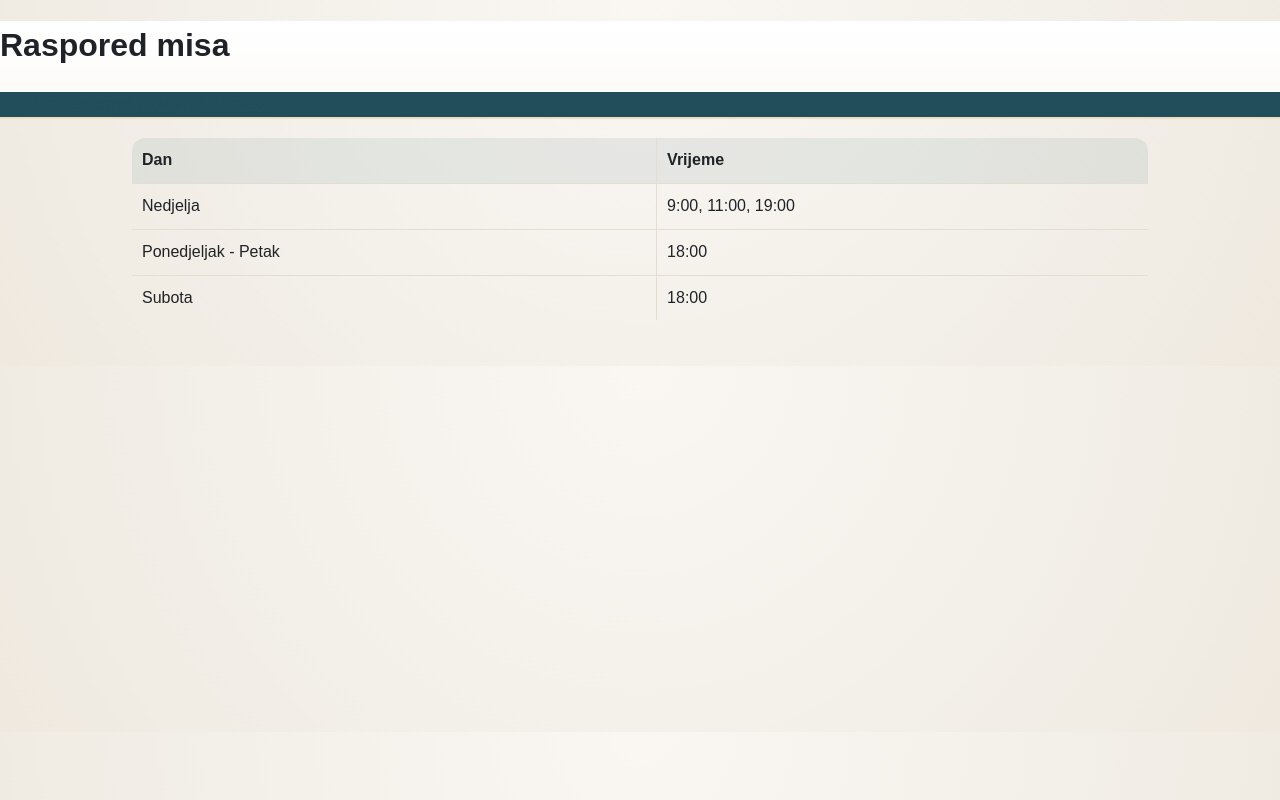
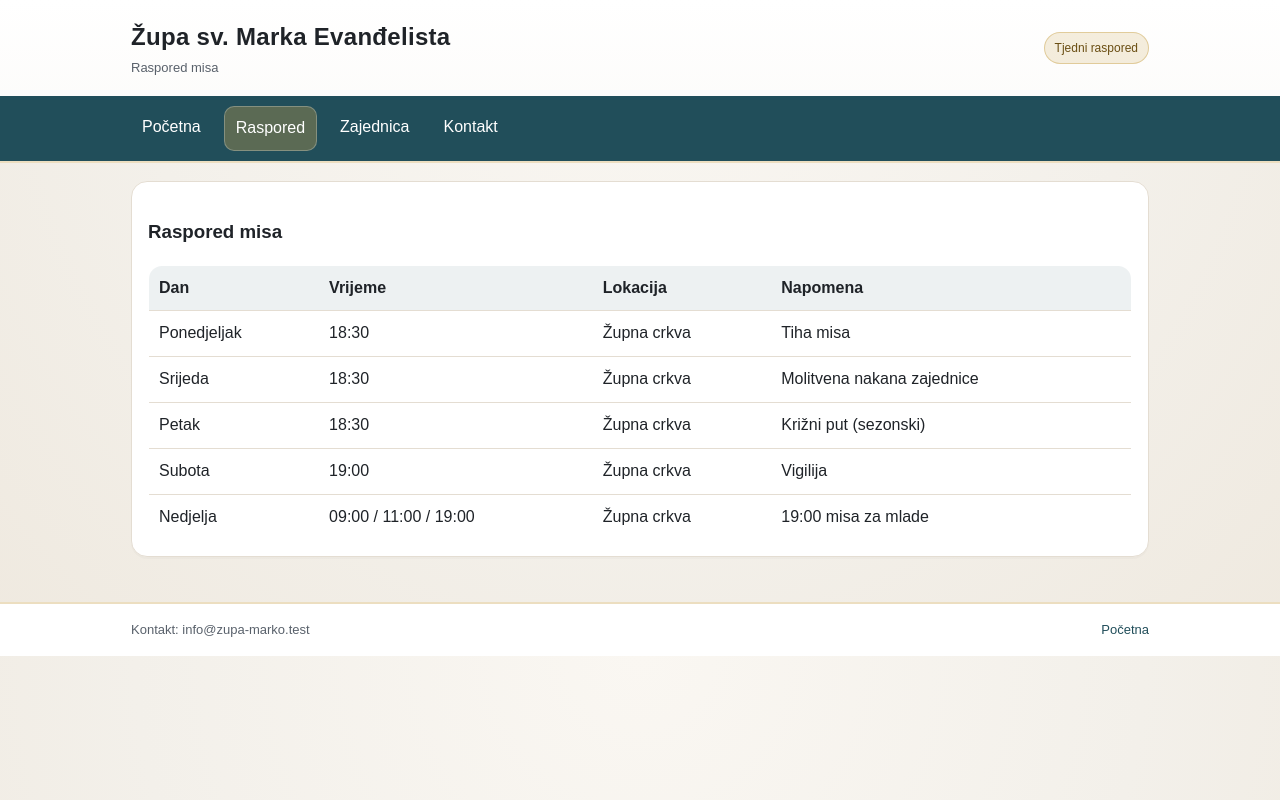
Before and after one commit to IvanOstric/projektni_rad_io, a plain HTML site: page raspored.html in a window 1280 px wide. Drawn offline with Linux system fonts and the light colour scheme.

Commit message:
Update raspored.html

```diff
--- a/raspored.html
+++ b/raspored.html
@@ -1,43 +1,59 @@
 <!DOCTYPE html>
 <html lang="hr">
 <head>
-  <meta charset="UTF-8">
-  <title>Raspored misa</title>
-  <link rel="stylesheet" href="css/style.css">
+  <meta charset="UTF-8" />
+  <meta name="viewport" content="width=device-width, initial-scale=1.0" />
+  <title>Župa sv. Marka – Raspored</title>
+  <link rel="stylesheet" href="css/style.css" />
 </head>
 <body>
-
 <header>
-  <h1>Raspored misa</h1>
+  <div class="topbar">
+    <div class="brand">
+      <h1>Župa sv. Marka Evanđelista</h1>
+      <p>Raspored misa</p>
+    </div>
+    <span class="badge">Tjedni raspored</span>
+  </div>
   <nav>
+    <div class="nav-inner">
       <a href="index.html">Početna</a>
-    <a href="raspored.html">Raspored</a>
+      <a class="active" href="raspored.html">Raspored</a>
       <a href="zajednica.html">Zajednica</a>
       <a href="kontakt.html">Kontakt</a>
+    </div>
   </nav>
 </header>
 
 <main>
-  <table border="1">
+  <section class="card">
+    <h3>Raspored misa</h3>
+
+    <table>
+      <thead>
         <tr>
           <th>Dan</th>
           <th>Vrijeme</th>
+          <th>Lokacija</th>
+          <th>Napomena</th>
         </tr>
-    <tr>
-      <td>Nedjelja</td>
-      <td>9:00, 11:00, 19:00</td>
-    </tr>
-    <tr>
-      <td>Ponedjeljak - Petak</td>
-      <td>18:00</td>
-    </tr>
-    <tr>
-      <td>Subota</td>
-      <td>18:00</td>
-    </tr>
+      </thead>
+      <tbody>
+        <tr><td>Ponedjeljak</td><td>18:30</td><td>Župna crkva</td><td>Tiha misa</td></tr>
+        <tr><td>Srijeda</td><td>18:30</td><td>Župna crkva</td><td>Molitvena nakana zajednice</td></tr>
+        <tr><td>Petak</td><td>18:30</td><td>Župna crkva</td><td>Križni put (sezonski)</td></tr>
+        <tr><td>Subota</td><td>19:00</td><td>Župna crkva</td><td>Vigilija</td></tr>
+        <tr><td>Nedjelja</td><td>09:00 / 11:00 / 19:00</td><td>Župna crkva</td><td>19:00 misa za mlade</td></tr>
+      </tbody>
     </table>
+  </section>
 </main>
 
-<script src="js/app.js"></script>
+<footer>
+  <div class="footer-inner">
+    <div>Kontakt: info@zupa-marko.test</div>
+    <div><a href="index.html">Početna</a></div>
+  </div>
+</footer>
 </body>
 </html>
```
Lines whose indentation alone changed are shown as unchanged.
